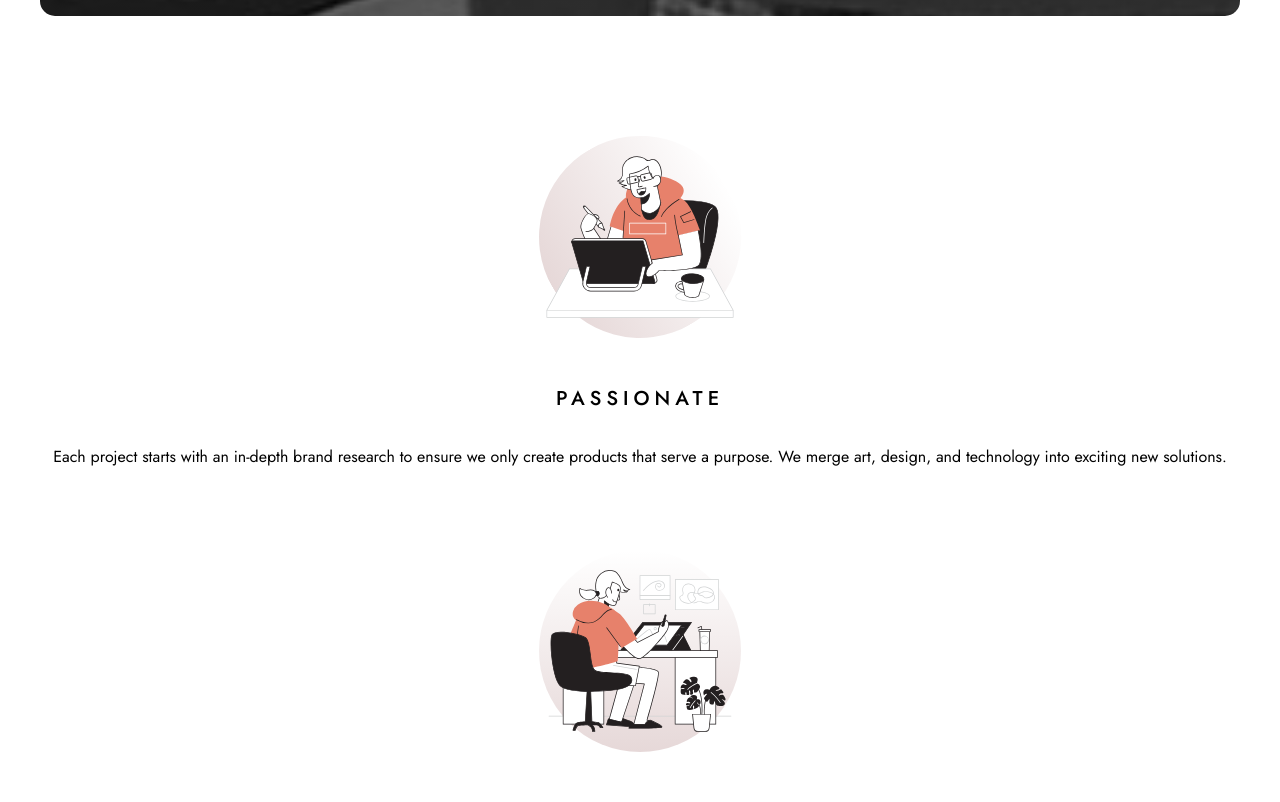
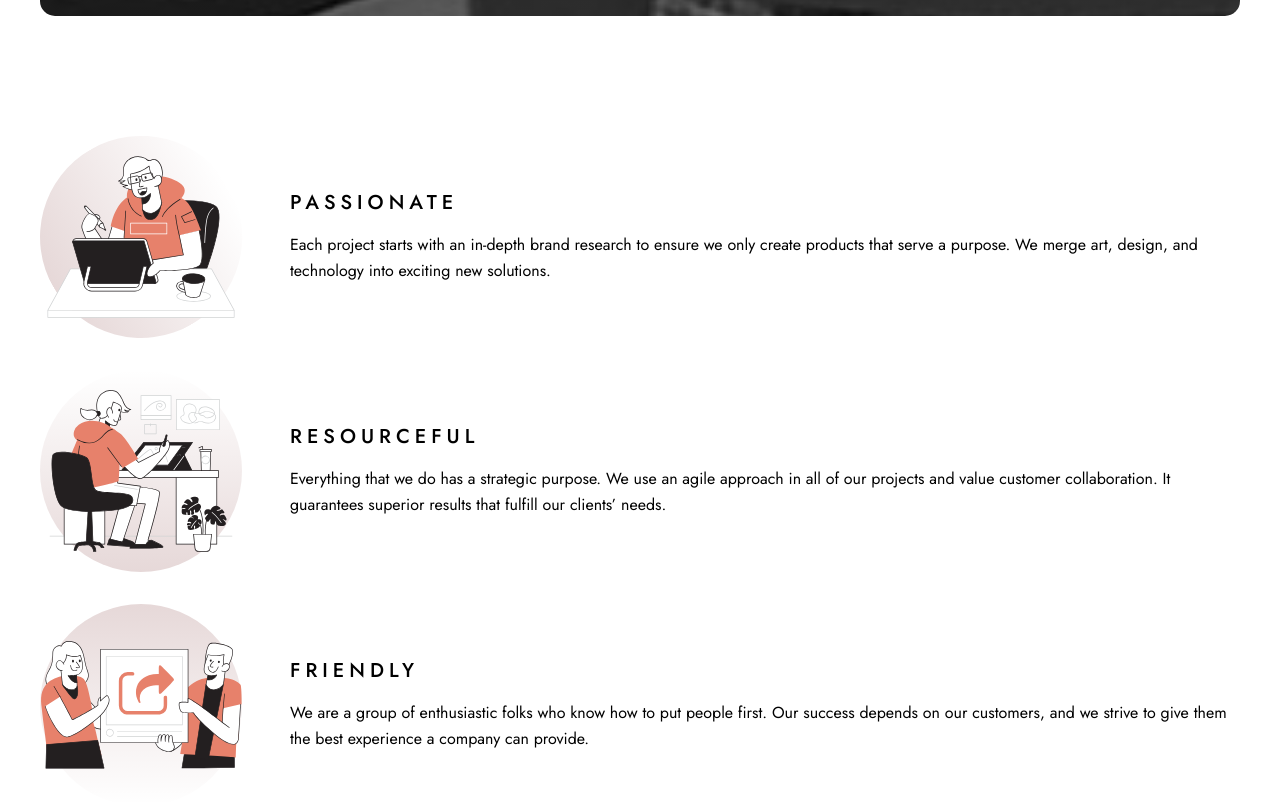
Before and after one commit to ringtho/designo, a React (Create React App) app: page / in a window 1280 px wide. Shown: the part 1873-2675 px from the top of the page. Built offline with nearby package versions, Linux system fonts and the light colour scheme; the HTML template or start-up script is replaced by a standard one.

Commit message:
Fixed the landing page to suit tablet mode

```diff
--- a/src/index.css
+++ b/src/index.css
@@ -876,6 +876,7 @@ hr {
 
 }
 
+/* Media queries for tablet mode */
 @media (min-width: 570px) {
 
   .icon-container,
@@ -1008,6 +1009,32 @@ hr {
     border: none;
   }
 
+  .soft-skills {
+    margin: 120px 40px 70px;
+    gap: 32px;
+  }
 
+  .soft-skills-container {
+    margin: 0;
+    display: inline-flex;
+    gap: 48px;
+  }
 
+  .soft-skills-image {
+    display: block;
+    margin: 0;
+    aspect-ratio: 1;
+  }
+
+  .soft-skills-desc {
+    display: flex;
+    flex-direction: column;
+    align-items: flex-start;
+    text-align: left;
+    justify-content: center;
+  }
+
+  .soft-skills-desc > h3 {
+    margin-bottom: 16px;
+  }
 }
```
